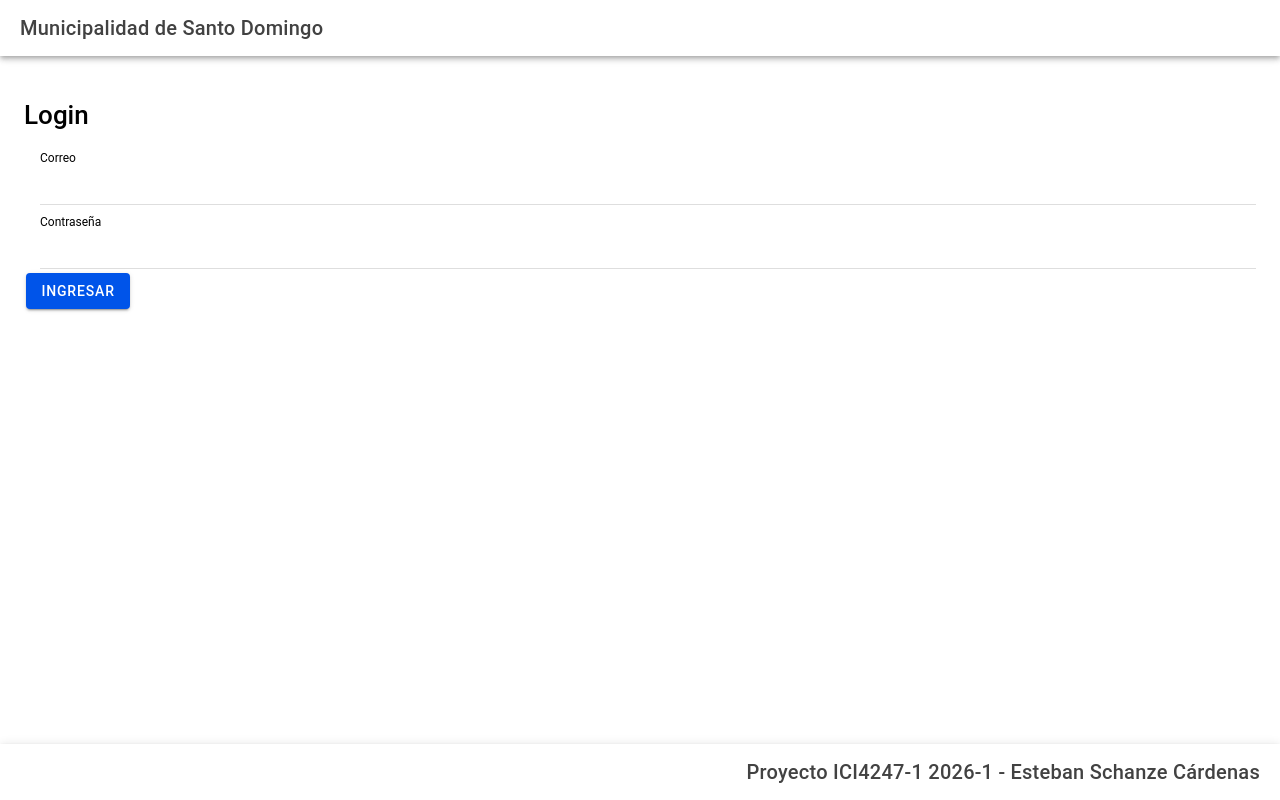
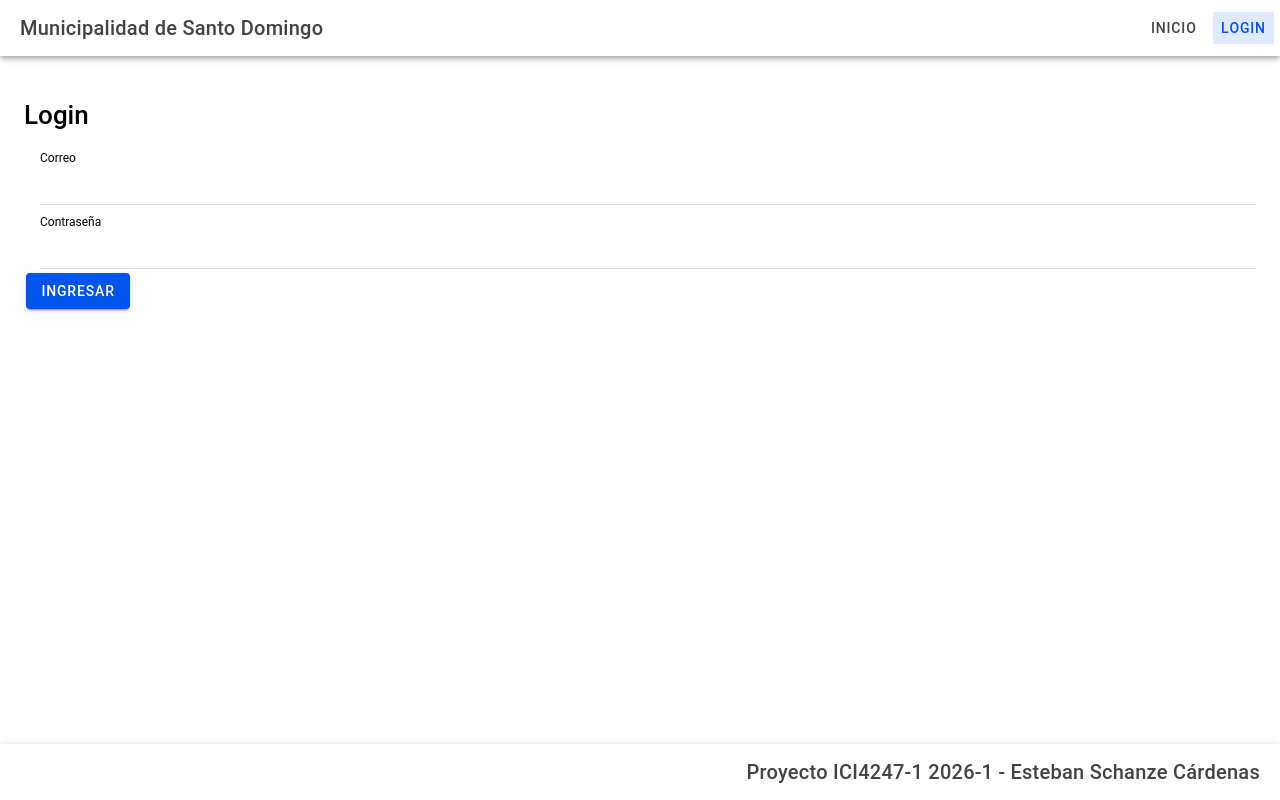
Before and after one commit to eschanze/ICI4247-1-Proyecto, a React (Vite) app: page /login in a window 1280 px wide. Built offline with nearby package versions, Linux system fonts and the light colour scheme.

Commit message:
Centralizar layout global

```diff
--- a/src/core/components/AppFooter.tsx
+++ b/src/core/components/AppFooter.tsx
@@ -2,8 +2,8 @@ import { IonFooter, IonTitle, IonToolbar } from '@ionic/react';
 
 export function AppFooter() {
   return (
-    <IonFooter>
-      <IonToolbar>
+    <IonFooter className="app-footer">
+      <IonToolbar className="app-footer-toolbar">
         <IonTitle className="app-footer-title">
           Proyecto ICI4247-1 2026-1 - Esteban Schanze Cárdenas
         </IonTitle>
--- a/src/core/components/AppHeader.tsx
+++ b/src/core/components/AppHeader.tsx
@@ -1,10 +1,32 @@
-import { IonHeader, IonTitle, IonToolbar } from '@ionic/react';
+import { IonButton, IonButtons, IonHeader, IonTitle, IonToolbar } from '@ionic/react';
+import { useLocation } from 'react-router-dom';
+
+const navigationItems = [
+  { label: 'Inicio', path: '/inicio' },
+  { label: 'Login', path: '/login' },
+];
 
 export function AppHeader() {
+  const location = useLocation();
+
   return (
-    <IonHeader>
-      <IonToolbar>
+    <IonHeader className="app-header">
+      <IonToolbar className="app-header-toolbar">
         <IonTitle>Municipalidad de Santo Domingo</IonTitle>
+        <IonButtons slot="end">
+          <nav className="app-header-nav" aria-label="Navegación principal">
+            {navigationItems.map((item) => (
+              <IonButton
+                key={item.path}
+                className={location.pathname === item.path ? 'app-header-nav-link active' : 'app-header-nav-link'}
+                fill="clear"
+                routerLink={item.path}
+              >
+                {item.label}
+              </IonButton>
+            ))}
+          </nav>
+        </IonButtons>
       </IonToolbar>
     </IonHeader>
   );
--- a/src/core/hooks/usePageTitle.ts
+++ b/src/core/hooks/usePageTitle.ts
@@ -1,9 +1,8 @@
-import { useEffect } from 'react';
+import { useIonViewWillEnter } from '@ionic/react';
 
 export function usePageTitle(title: string) {
-  useEffect(() => {
-    // Este hook concentra un efecto secundario: cambiar el título del navegador.
-    // Separarlo ayuda a reutilizarlo sin repetir la misma lógica en cada página.
+  useIonViewWillEnter(() => {
+    // Ionic mantiene páginas montadas en el router outlet; este ciclo corre cuando la vista pasa a ser activa.
     document.title = title;
-  }, [title]);
+  });
 }
--- a/src/core/router/AppRouter.tsx
+++ b/src/core/router/AppRouter.tsx
@@ -3,18 +3,22 @@ import { IonReactRouter } from '@ionic/react-router';
 import { IonRouterOutlet } from '@ionic/react';
 import { LandingPage } from '../../features/landing/LandingPage';
 import { LoginPage } from '../../features/login/LoginPage';
+import { AppFooter } from '../components/AppFooter';
+import { AppHeader } from '../components/AppHeader';
 
 export function AppRouter() {
   return (
     <IonReactRouter>
-      <IonRouterOutlet>
-        {/* Las rutas viven en un archivo central para que sea fácil encontrarlas cuando la app crezca. */}
+      <AppHeader />
+      <IonRouterOutlet className="app-router-outlet">
+        {/* Layout global y rutas principales de la app. */}
         <Route exact path="/inicio" component={LandingPage} />
         <Route exact path="/login" component={LoginPage} />
         <Route exact path="/">
           <Redirect to="/inicio" />
         </Route>
       </IonRouterOutlet>
+      <AppFooter />
     </IonReactRouter>
   );
 }
--- a/src/core/theme/variables.css
+++ b/src/core/theme/variables.css
@@ -6,6 +6,43 @@
   --padding-start: 24px;
 }
 
+.app-header {
+  --app-header-height: 56px;
+}
+
+.app-header-toolbar {
+  --min-height: var(--app-header-height);
+}
+
+.app-header-nav {
+  display: flex;
+  align-items: center;
+  gap: 4px;
+}
+
+.app-header-nav-link {
+  --border-radius: 6px;
+  font-weight: 500;
+}
+
+.app-header-nav-link.active {
+  --background: rgba(0, 84, 233, 0.12);
+  --color: var(--ion-color-primary);
+}
+
+.app-footer {
+  --app-footer-height: 56px;
+}
+
+.app-footer-toolbar {
+  --min-height: var(--app-footer-height);
+}
+
+.app-router-outlet {
+  top: 56px;
+  height: calc(100% - 112px);
+}
+
 .app-footer-title {
   text-align: right;
 }
--- a/src/features/landing/LandingPage.tsx
+++ b/src/features/landing/LandingPage.tsx
@@ -1,6 +1,4 @@
 import { IonButton, IonContent, IonPage } from '@ionic/react';
-import { AppFooter } from '../../core/components/AppFooter';
-import { AppHeader } from '../../core/components/AppHeader';
 import { usePageTitle } from '../../core/hooks/usePageTitle';
 
 export function LandingPage() {
@@ -8,13 +6,11 @@ export function LandingPage() {
 
   return (
     <IonPage>
-      <AppHeader />
       <IonContent className="landing-content">
         <h1>Programa No+Cables</h1>
         <p>Bienvenido al portal del Programa No+Cables.</p>
         <IonButton routerLink="/login">Ir al login</IonButton>
       </IonContent>
-      <AppFooter />
     </IonPage>
   );
 }
--- a/src/features/login/LoginPage.tsx
+++ b/src/features/login/LoginPage.tsx
@@ -1,6 +1,4 @@
 import { IonButton, IonContent, IonInput, IonItem, IonLabel, IonPage } from '@ionic/react';
-import { AppFooter } from '../../core/components/AppFooter';
-import { AppHeader } from '../../core/components/AppHeader';
 import { usePageTitle } from '../../core/hooks/usePageTitle';
 
 export function LoginPage() {
@@ -8,7 +6,6 @@ export function LoginPage() {
 
   return (
     <IonPage>
-      <AppHeader />
       <IonContent className="login-content">
         <h1>Login</h1>
         <IonItem>
@@ -21,7 +18,6 @@ export function LoginPage() {
         </IonItem>
         <IonButton>Ingresar</IonButton>
       </IonContent>
-      <AppFooter />
     </IonPage>
   );
 }
```
